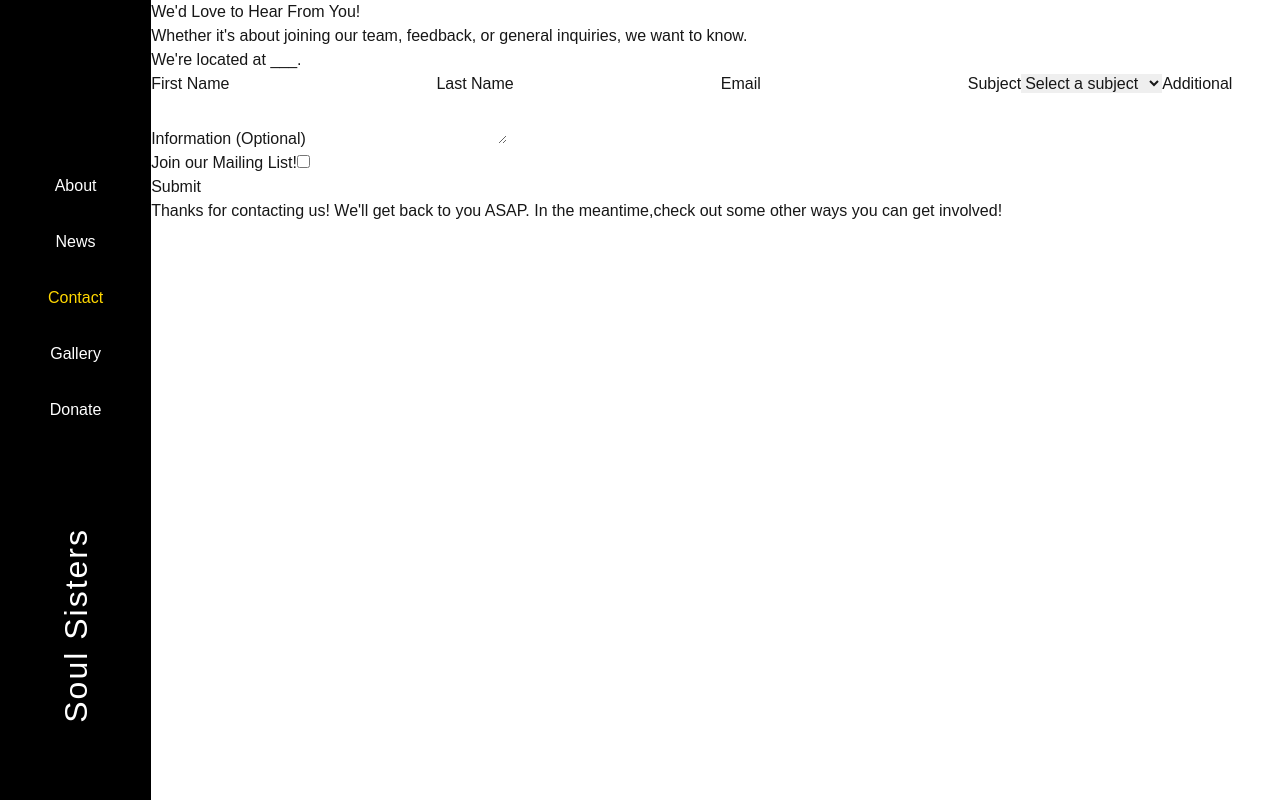
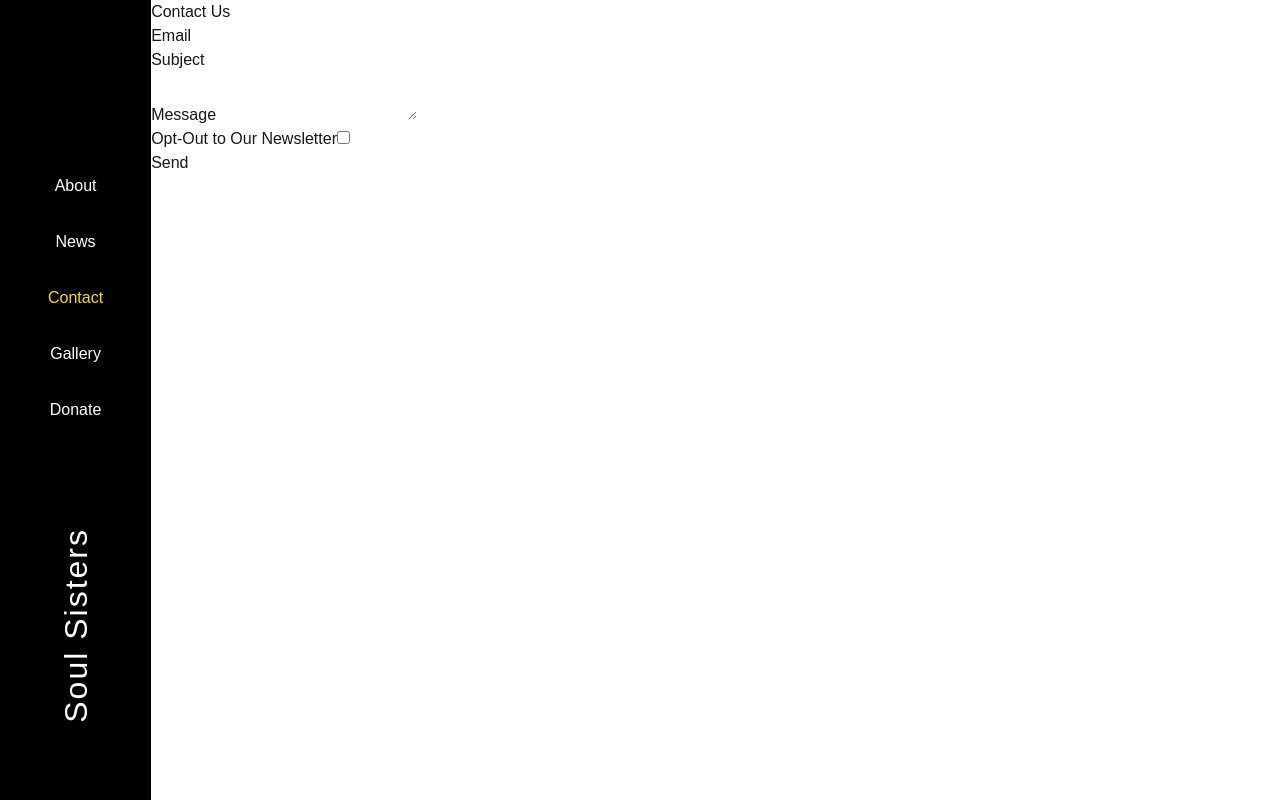
Before and after one commit to fullstackatbrown/project-soul-sisters, a Next.js app: page /contact in a window 1280 px wide. Built offline with nearby package versions, Linux system fonts and the light colour scheme.

Commit message:
feat: Prototype contact form

```diff
--- a/app/contact/page.tsx
+++ b/app/contact/page.tsx
@@ -1,9 +1,52 @@
-import ContactForm from '@/components/contact/ContactForm';
+'use client'
+
+import { FormEvent, useState } from "react";
 
 export default function Contact() {
-    return (
+  const [email, setEmail] = useState("");
+  const [subject, setSubject] = useState("");
+  const [body, setBody] = useState("");
+  const [newsletter, setNewsletter] = useState(false);
+
+  function submitHandler(e: FormEvent<HTMLFormElement>) {
+    e.preventDefault();
+
+    alert("Submitted: " + email + subject + body);
+    if(newsletter) {
+      alert("Opted out");
+    }
+  }
+
+  return <div>
+    <h1>Contact Us</h1>
+    <form onSubmit={submitHandler}>
       <div>
-        <ContactForm />
+        <label htmlFor="email">Email</label>
+        <input type="email" name="email" required
+          value={email} onChange={e => setEmail(e.target.value)} />
       </div>
-    );
-  }
+
+      <div>
+        <label htmlFor="subject">Subject</label>
+        <input type="text" name="subject" required
+          value={subject} onChange={e => setSubject(e.target.value)} />
+      </div>
+
+      <div>
+        <label htmlFor="body">Message</label>
+        <textarea name="body"
+          value={body} onChange={e => setBody(e.target.value)} />
+      </div>
+
+      <div>
+        {/* Is this unethical */}
+        <label htmlFor="newsletter">Opt-Out to Our Newsletter</label>
+        <input type="checkbox" name="newsletter"
+          value={String(newsletter)}
+          onChange={e => setNewsletter(e.target.checked)} />
+      </div>
+
+      <input type="submit" value="Send" />
+    </form>
+  </div>;
+}
```
